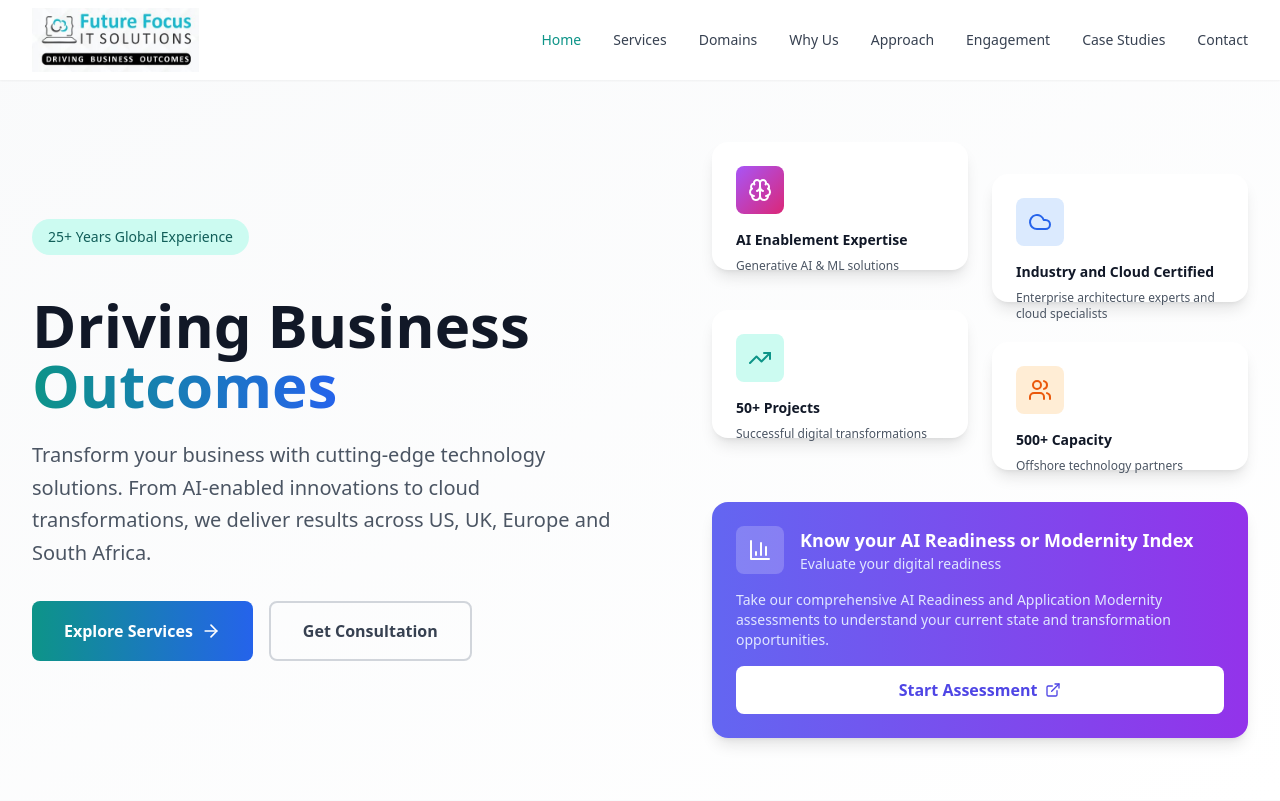
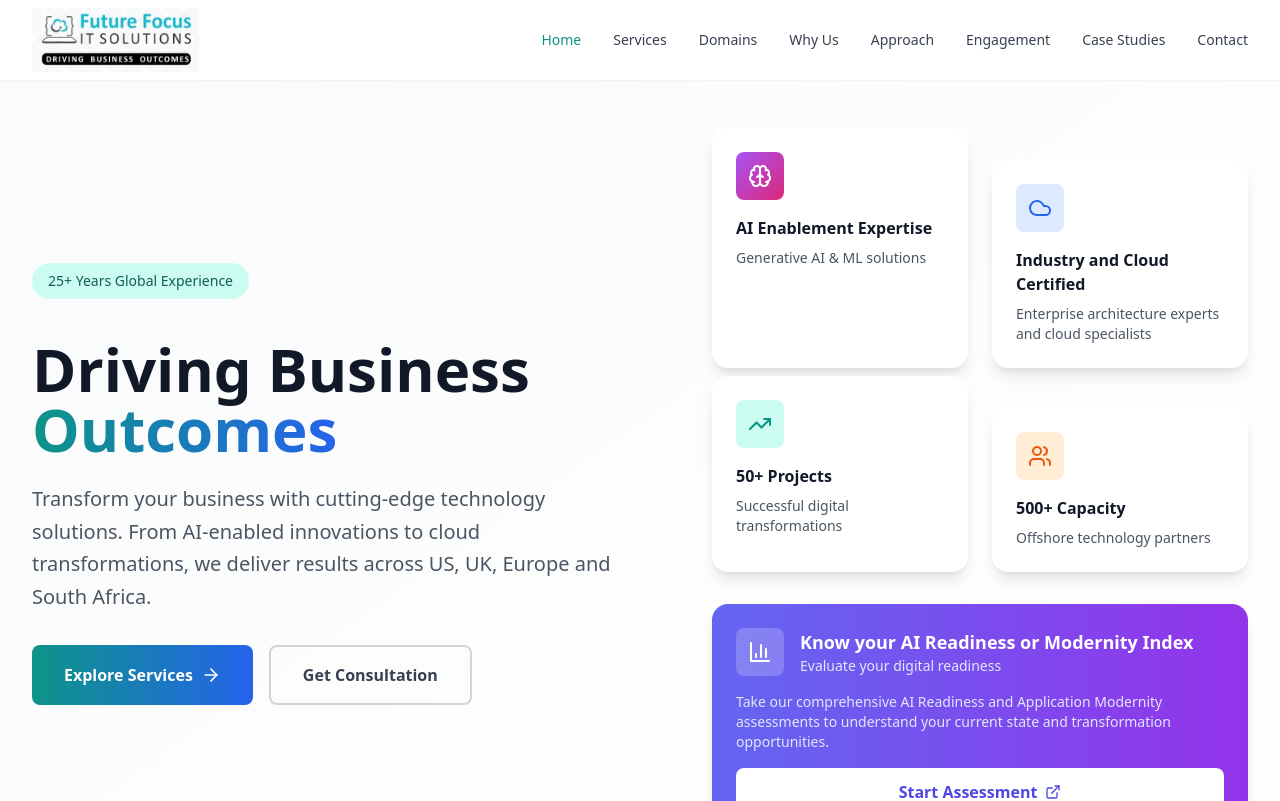
Before and after one commit to vijaydixitffis/ffis-website, a React (Vite) app: page / in a window 1280 px wide. Shown: the top 801 px of the page. Built offline with nearby package versions, Linux system fonts and the light colour scheme.

Commit message:
Fix AI Enablement Card Height Only

```diff
--- a/src/App.tsx
+++ b/src/App.tsx
@@ -452,33 +452,33 @@ function App() {
             </div>
             <div className="lg:pl-12">
               <div className="grid grid-cols-2 gap-6">
-                <div className="bg-white p-6 rounded-2xl shadow-lg hover:shadow-xl transition-shadow h-32">
+                <div className="bg-white p-6 rounded-2xl shadow-lg hover:shadow-xl transition-shadow">
                   <div className="w-12 h-12 bg-gradient-to-br from-purple-500 to-pink-600 rounded-lg flex items-center justify-center mb-4">
                     <Brain className="w-6 h-6 text-white" />
                   </div>
-                  <h3 className="font-semibold text-gray-900 mb-2 text-sm">AI Enablement Expertise</h3>
-                  <p className="text-xs text-gray-600">Generative AI & ML solutions</p>
+                  <h3 className="font-semibold text-gray-900 mb-2">AI Enablement Expertise</h3>
+                  <p className="text-sm text-gray-600">Generative AI & ML solutions</p>
                 </div>
-                <div className="bg-white p-6 rounded-2xl shadow-lg hover:shadow-xl transition-shadow mt-8 h-32">
+                <div className="bg-white p-6 rounded-2xl shadow-lg hover:shadow-xl transition-shadow mt-8">
                   <div className="w-12 h-12 bg-blue-100 rounded-lg flex items-center justify-center mb-4">
                     <Cloud className="w-6 h-6 text-blue-600" />
                   </div>
-                  <h3 className="font-semibold text-gray-900 mb-2 text-sm">Industry and Cloud Certified</h3>
-                  <p className="text-xs text-gray-600">Enterprise architecture experts and cloud specialists</p>
+                  <h3 className="font-semibold text-gray-900 mb-2">Industry and Cloud Certified</h3>
+                  <p className="text-sm text-gray-600">Enterprise architecture experts and cloud specialists</p>
                 </div>
-                <div className="bg-white p-6 rounded-2xl shadow-lg hover:shadow-xl transition-shadow -mt-4 h-32">
+                <div className="bg-white p-6 rounded-2xl shadow-lg hover:shadow-xl transition-shadow -mt-4">
                   <div className="w-12 h-12 bg-teal-100 rounded-lg flex items-center justify-center mb-4">
                     <TrendingUp className="w-6 h-6 text-teal-600" />
                   </div>
-                  <h3 className="font-semibold text-gray-900 mb-2 text-sm">50+ Projects</h3>
-                  <p className="text-xs text-gray-600">Successful digital transformations</p>
+                  <h3 className="font-semibold text-gray-900 mb-2">50+ Projects</h3>
+                  <p className="text-sm text-gray-600">Successful digital transformations</p>
                 </div>
-                <div className="bg-white p-6 rounded-2xl shadow-lg hover:shadow-xl transition-shadow mt-4 h-32">
+                <div className="bg-white p-6 rounded-2xl shadow-lg hover:shadow-xl transition-shadow mt-4">
                   <div className="w-12 h-12 bg-orange-100 rounded-lg flex items-center justify-center mb-4">
                     <Users className="w-6 h-6 text-orange-600" />
                   </div>
-                  <h3 className="font-semibold text-gray-900 mb-2 text-sm">500+ Capacity</h3>
-                  <p className="text-xs text-gray-600">Offshore technology partners</p>
+                  <h3 className="font-semibold text-gray-900 mb-2">500+ Capacity</h3>
+                  <p className="text-sm text-gray-600">Offshore technology partners</p>
                 </div>
               </div>
 
```
